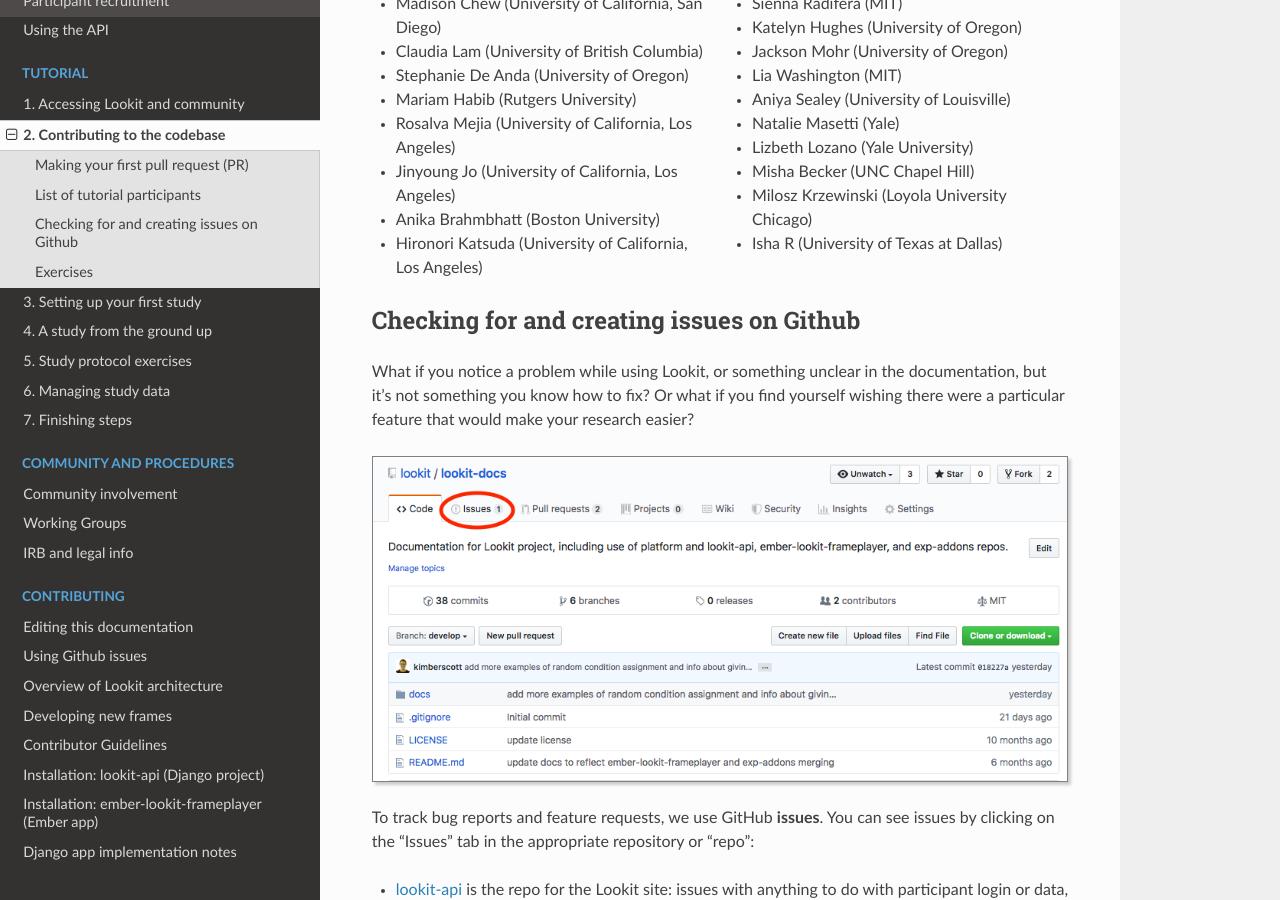
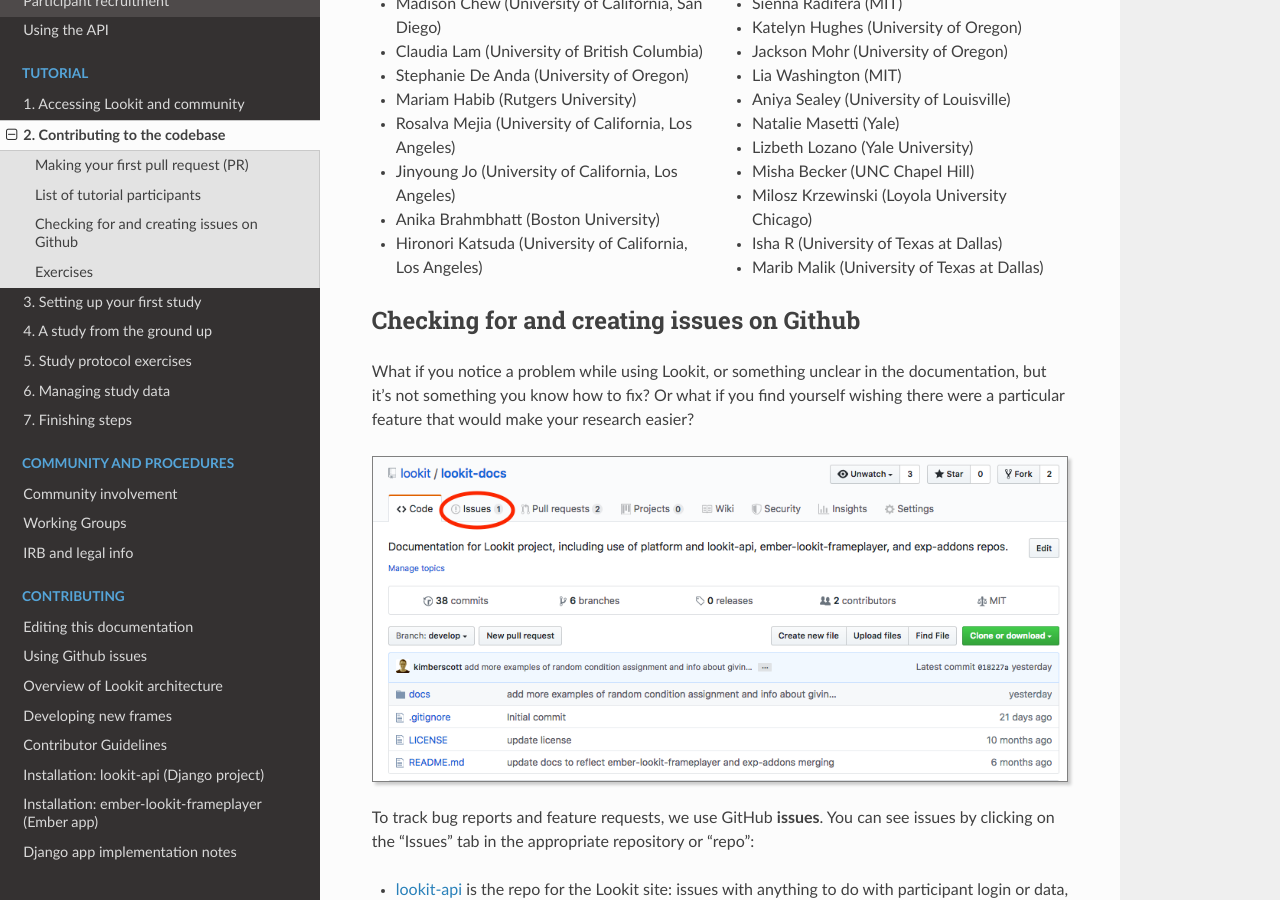
Before and after one commit to lookit/lookit-docs, a Sphinx documentation site: the page built from docs/source/tutorial-contributing.rst, in a window 1280 px wide and 900 px high, scrolled down 7353 px. Built offline with Sphinx 7.4.7 and the Read the Docs theme 2.0.0, drawn with Linux system fonts in a browser that asks for light colours.

Commit message:
Add tutorial participant to list
Added Marib Malik (University of Texas at Dallas) to list.

```diff
--- a/docs/source/tutorial-contributing.rst
+++ b/docs/source/tutorial-contributing.rst
@@ -291,6 +291,7 @@
 - Misha Becker (UNC Chapel Hill)
 - Milosz Krzewinski (Loyola University Chicago)
 - Isha R (University of Texas at Dallas)
+- Marib Malik (University of Texas at Dallas)
 
 Checking for and creating issues on Github
 -------------------------------------------
```
